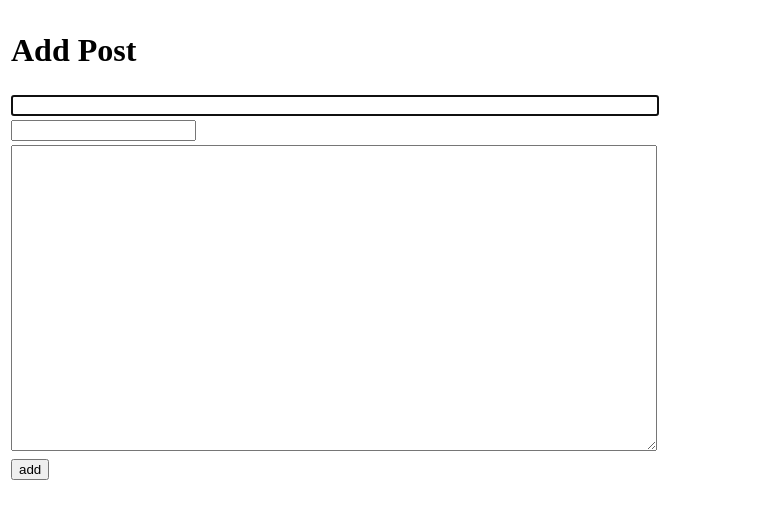
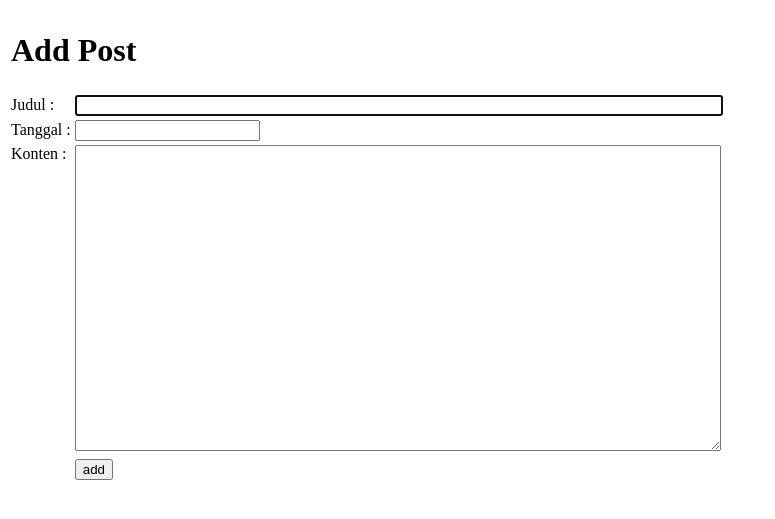
Before and after one commit to ishamf/simpleblog, a PHP site: page /add.php in a window 1280 px wide. Shown: the top 519 px of the page, without its empty margins (0-775 px from the left). Run offline with PHP 8.4, Linux system fonts and the light colour scheme; some libraries are stand-ins or nearby versions.

Commit message:
memperjelas form

```diff
--- a/add.php
+++ b/add.php
@@ -28,18 +28,22 @@ if( isset( $_POST['post-title'] ) && isset( $_POST['post-content']) ){
 	<form action='add.php' method=POST class=addpostform>
 	<table>
 		<tr>
-			<td>
+			<td colspan=2>
 				<h1>Add Post</h1>
 		<tr>
+			<td>Judul :
 			<td>
 				<input name='post-title' style="width:640px; font-family : Arial" autofocus />
 		<tr>
+			<td> Tanggal :
 			<td>
 				<input name='post-date' id=datepicker type=text />
 		<tr>
+			<td valign=top> Konten :
 			<td>
 				<textarea name='post-content' style="width:640px; height : 300px; font-family : Arial"></textarea>
 		<tr>
+			<td>
 			<td>
 				<input type=submit name='submit' value='add' />
 	</table>
```
